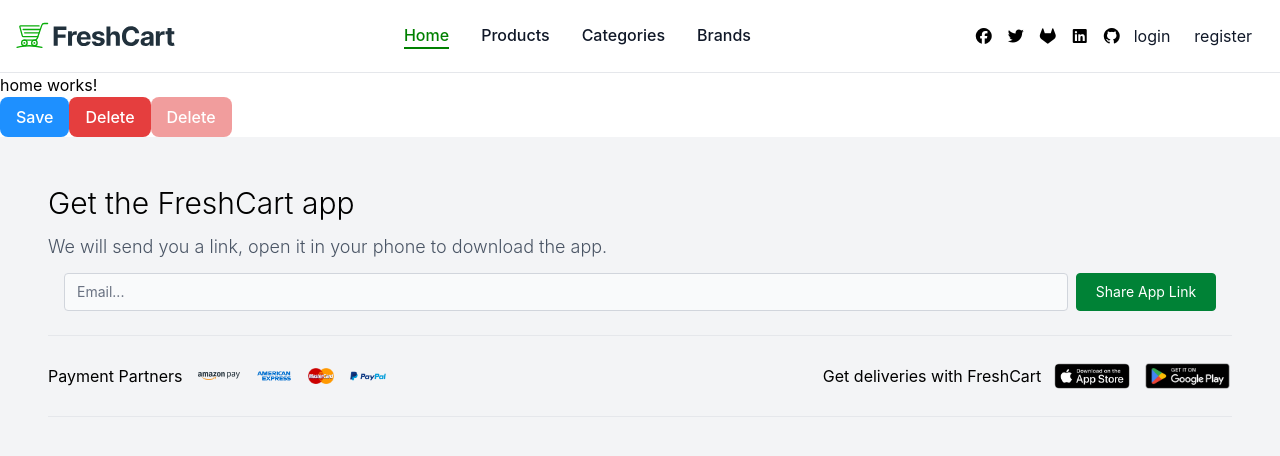
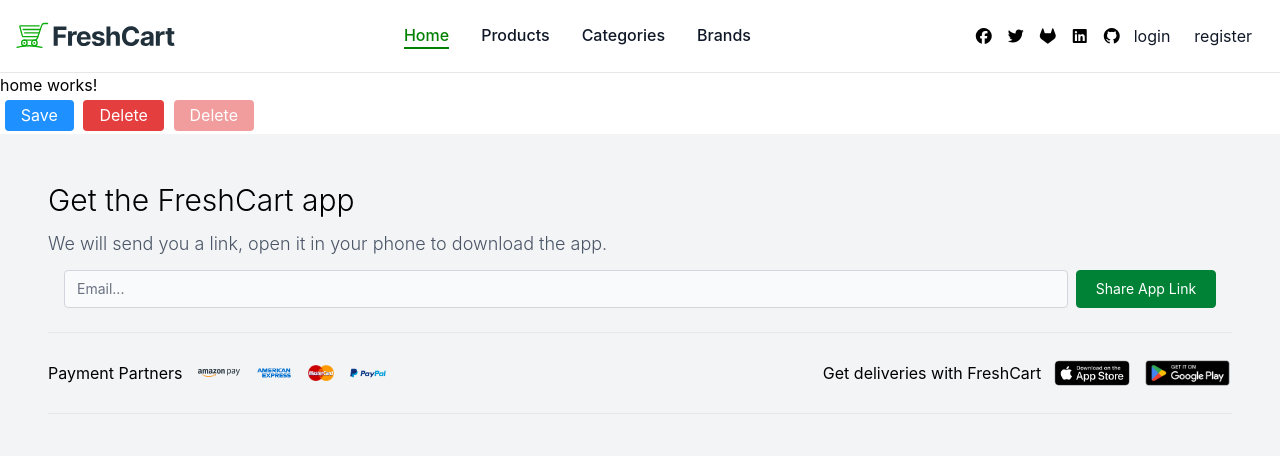
Before and after one commit to Mathew-Samir/e-commerce-angular, an Angular app: page /home in a window 1280 px wide. Shown: the top 456 px of the page. Built offline with nearby package versions, Linux system fonts and the light colour scheme.

Commit message:
style: 💄 button style

```diff
--- a/src/app/feature/home/home.html
+++ b/src/app/feature/home/home.html
@@ -5,7 +5,7 @@
   label="Delete"
   bgColor="#e53e3e"
   textColor="#fff"
-  size="sm"
+  size="md"
   [disabled]="true"
   [isLoading]="isLoading()"
   (onClick)="submit()"
--- a/src/app/shared/components/ui/buttons/buttons.scss
+++ b/src/app/shared/components/ui/buttons/buttons.scss
@@ -1,8 +1,9 @@
 .btn {
   border: none;
-  border-radius: 8px;
-  font-weight: 500;
-  padding: 0.5rem 1rem;
+  border-radius: 4px;
+  font-weight: 400;
+  padding: 0.2rem 1rem;
+  margin: 0.2rem 0.3rem;
   transition: all 0.2s;
   cursor: pointer;
 
```
